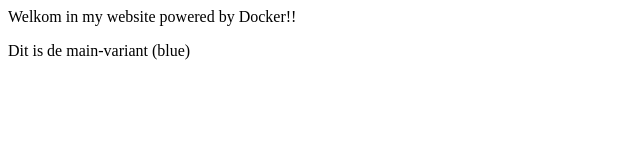
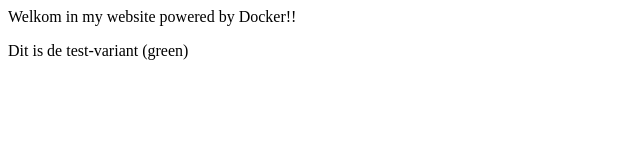
Before and after one commit to jelolang/week3, a plain HTML site: page index.html in a window 1280 px wide. Shown: the full height of the page, 0-640 px from the left. Drawn offline with Linux system fonts and the light colour scheme.

Commit message:
Update index.html

```diff
--- a/index.html
+++ b/index.html
@@ -1,6 +1,6 @@
 <HTML>
     <BODY>
         <p>Welkom in my website powered by Docker!!</p>
-        <p> Dit is de main-variant (blue) </p>
+        <p> Dit is de test-variant (green) </p>
     </BODY>
 </HTML>
```
